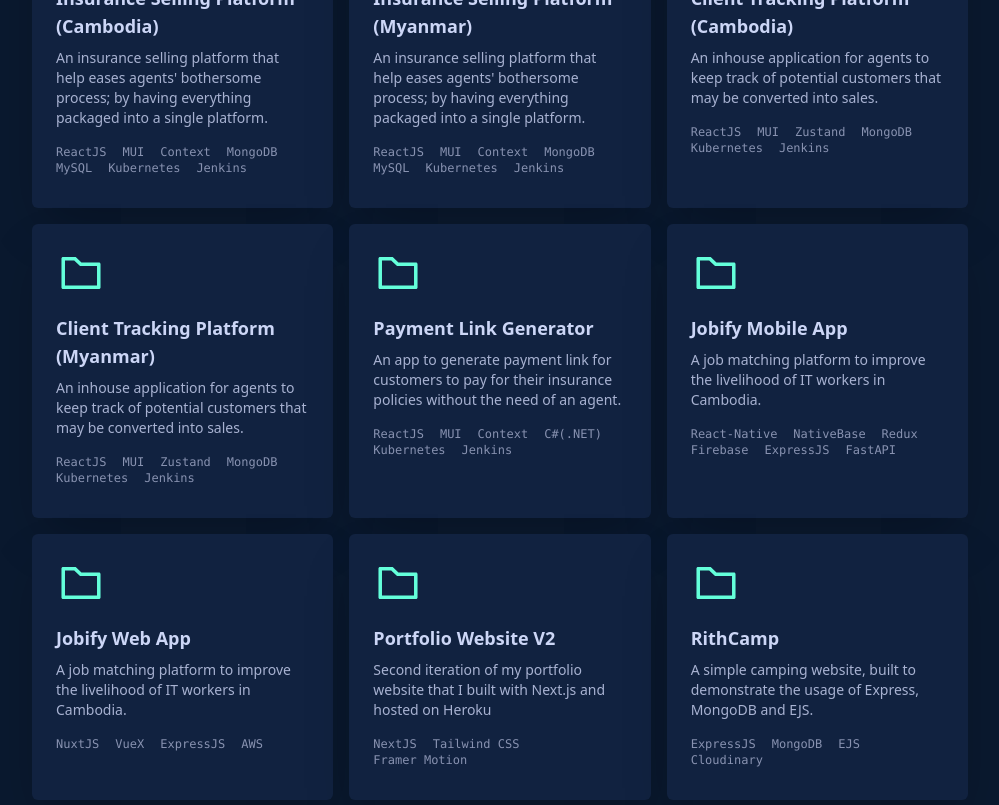
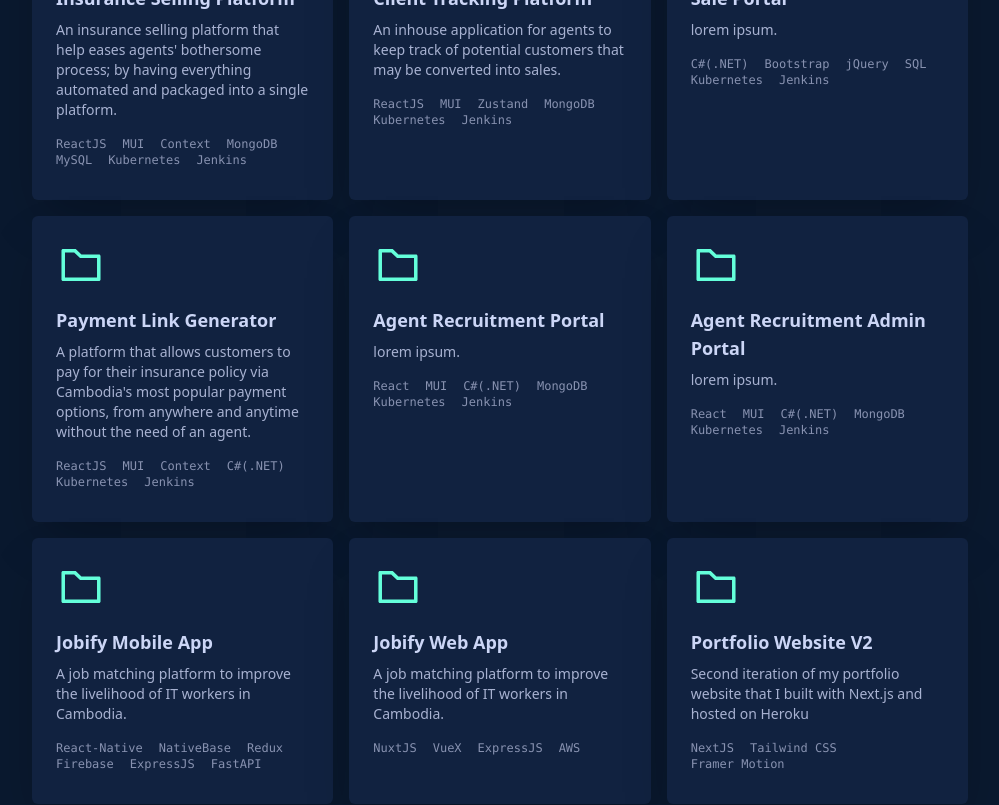
Before and after one commit to Enveed/seamsopagnarith-portfolio-v2, a Next.js app: page / in a window 1280 px wide. Shown: the part 3040-3845 px from the top of the page, without its empty margins (140-1139 px from the left). Built offline with nearby package versions, Linux system fonts and the light colour scheme.

Commit message:
fix - edit projects and descriptions within Project section

```diff
--- a/components/Project.jsx
+++ b/components/Project.jsx
@@ -32,12 +32,12 @@ export const Project = () => {
                     <AiOutlineFolder size={50} className="fill-[#64ffda]" />
                   </div>
                   <h3 className="text-[#ccd6f6] group-hover:text-[#64ffda] text-lg pb-2">
-                    Insurance Selling Platform (Cambodia)
+                    Insurance Selling Platform
                   </h3>
                   <p className="text-[#a8b2d1] pb-2">
                     An insurance selling platform that help eases agents&apos;
-                    bothersome process; by having everything packaged into a
-                    single platform.
+                    bothersome process; by having everything automated and
+                    packaged into a single platform.
                   </p>
                 </main>
                 <footer>
@@ -62,51 +62,14 @@ export const Project = () => {
             viewport={{ once: true }}
             className="flex group justify-between flex-col bg-[#112240] shadow-2xl p-6 rounded-md cursor-pointer group"
           >
-            <Link href="https://prueshop.prudential.com.kh/pmli/eposweb">
+            <Link href="https://prueshop.prudential.com.kh/pmli/lead">
               <a target="_blank">
                 <main>
                   <div className="pb-4">
                     <AiOutlineFolder size={50} className="fill-[#64ffda]" />
                   </div>
                   <h3 className="text-[#ccd6f6] group-hover:text-[#64ffda] text-lg pb-2">
-                    Insurance Selling Platform (Myanmar)
-                  </h3>
-                  <p className="text-[#a8b2d1] pb-2">
-                    An insurance selling platform that help eases agents&apos;
-                    bothersome process; by having everything packaged into a
-                    single platform.
-                  </p>
-                </main>
-                <footer>
-                  <ul className="flex flex-wrap gap-x-4 text-xs py-2 font-mono text-[#8892b0]">
-                    <li>ReactJS</li>
-                    <li>MUI</li>
-                    <li>Context</li>
-                    <li>MongoDB</li>
-                    <li>MySQL</li>
-                    <li>Kubernetes</li>
-                    <li>Jenkins</li>
-                  </ul>
-                </footer>
-              </a>
-            </Link>
-          </motion.div>
-
-          <motion.div
-            initial={{ y: 30, opacity: 0 }}
-            whileInView={{ y: 0, opacity: 1, transition: { delay: 1 } }}
-            whileHover={{ scale: 1.05 }}
-            viewport={{ once: true }}
-            className="flex group justify-between flex-col bg-[#112240] shadow-2xl p-6 rounded-md cursor-pointer group"
-          >
-            <Link href="https://prueshop.prudential.com.kh/lead">
-              <a target="_blank">
-                <main>
-                  <div className="pb-4">
-                    <AiOutlineFolder size={50} className="fill-[#64ffda]" />
-                  </div>
-                  <h3 className="text-[#ccd6f6] group-hover:text-[#64ffda] text-lg pb-2">
-                    Client Tracking Platform (Cambodia)
+                    Client Tracking Platform
                   </h3>
                   <p className="text-[#a8b2d1] pb-2">
                     An inhouse application for agents to keep track of potential
@@ -134,26 +97,23 @@ export const Project = () => {
             viewport={{ once: true }}
             className="flex group justify-between flex-col bg-[#112240] shadow-2xl p-6 rounded-md cursor-pointer group"
           >
-            <Link href="https://prueshop.prudential.com.kh/pmli/lead">
+            <Link href="https://prueshop.prudential.com.kh/sale-portal/">
               <a target="_blank">
                 <main>
                   <div className="pb-4">
                     <AiOutlineFolder size={50} className="fill-[#64ffda]" />
                   </div>
                   <h3 className="text-[#ccd6f6] group-hover:text-[#64ffda] text-lg pb-2">
-                    Client Tracking Platform (Myanmar)
+                    Sale Portal
                   </h3>
-                  <p className="text-[#a8b2d1] pb-2">
-                    An inhouse application for agents to keep track of potential
-                    customers that may be converted into sales.
-                  </p>
+                  <p className="text-[#a8b2d1] pb-2">lorem ipsum.</p>
                 </main>
                 <footer>
                   <ul className="flex flex-wrap gap-x-4 text-xs py-2 font-mono text-[#8892b0]">
-                    <li>ReactJS</li>
-                    <li>MUI</li>
-                    <li>Zustand</li>
-                    <li>MongoDB</li>
+                    <li>C#(.NET)</li>
+                    <li>Bootstrap</li>
+                    <li>jQuery</li>
+                    <li>SQL</li>
                     <li>Kubernetes</li>
                     <li>Jenkins</li>
                   </ul>
@@ -179,8 +139,9 @@ export const Project = () => {
                     Payment Link Generator
                   </h3>
                   <p className="text-[#a8b2d1] pb-2">
-                    An app to generate payment link for customers to pay for
-                    their insurance policies without the need of an agent.
+                    A platform that allows customers to pay for their insurance
+                    policy via Cambodia&apos;s most popular payment options,
+                    from anywhere and anytime without the need of an agent.
                   </p>
                 </main>
                 <footer>
@@ -189,6 +150,70 @@ export const Project = () => {
                     <li>MUI</li>
                     <li>Context</li>
                     <li>C#(.NET)</li>
+                    <li>Kubernetes</li>
+                    <li>Jenkins</li>
+                  </ul>
+                </footer>
+              </a>
+            </Link>
+          </motion.div>
+
+          <motion.div
+            initial={{ y: 30, opacity: 0 }}
+            whileInView={{ y: 0, opacity: 1, transition: { delay: 1 } }}
+            whileHover={{ scale: 1.05 }}
+            viewport={{ once: true }}
+            className="flex group justify-between flex-col bg-[#112240] shadow-2xl p-6 rounded-md cursor-pointer group"
+          >
+            <Link href="https://prueshop.prudential.com.kh/sale-portal/">
+              <a target="_blank">
+                <main>
+                  <div className="pb-4">
+                    <AiOutlineFolder size={50} className="fill-[#64ffda]" />
+                  </div>
+                  <h3 className="text-[#ccd6f6] group-hover:text-[#64ffda] text-lg pb-2">
+                    Agent Recruitment Portal
+                  </h3>
+                  <p className="text-[#a8b2d1] pb-2">lorem ipsum.</p>
+                </main>
+                <footer>
+                  <ul className="flex flex-wrap gap-x-4 text-xs py-2 font-mono text-[#8892b0]">
+                    <li>React</li>
+                    <li>MUI</li>
+                    <li>C#(.NET)</li>
+                    <li>MongoDB</li>
+                    <li>Kubernetes</li>
+                    <li>Jenkins</li>
+                  </ul>
+                </footer>
+              </a>
+            </Link>
+          </motion.div>
+
+          <motion.div
+            initial={{ y: 30, opacity: 0 }}
+            whileInView={{ y: 0, opacity: 1, transition: { delay: 1 } }}
+            whileHover={{ scale: 1.05 }}
+            viewport={{ once: true }}
+            className="flex group justify-between flex-col bg-[#112240] shadow-2xl p-6 rounded-md cursor-pointer group"
+          >
+            <Link href="https://prueshop.prudential.com.kh/sale-portal/">
+              <a target="_blank">
+                <main>
+                  <div className="pb-4">
+                    <AiOutlineFolder size={50} className="fill-[#64ffda]" />
+                  </div>
+                  <h3 className="text-[#ccd6f6] group-hover:text-[#64ffda] text-lg pb-2">
+                    Agent Recruitment Admin Portal
+                  </h3>
+                  <p className="text-[#a8b2d1] pb-2">lorem ipsum.</p>
+                </main>
+                <footer>
+                  <ul className="flex flex-wrap gap-x-4 text-xs py-2 font-mono text-[#8892b0]">
+                    <li>React</li>
+                    <li>MUI</li>
+                    <li>C#(.NET)</li>
+                    <li>MongoDB</li>
                     <li>Kubernetes</li>
                     <li>Jenkins</li>
                   </ul>
@@ -298,39 +323,6 @@ export const Project = () => {
               </a>
             </Link>
           </motion.div>
-
-          <motion.div
-            initial={{ y: 30, opacity: 0 }}
-            whileInView={{ y: 0, opacity: 1, transition: { delay: 1 } }}
-            whileHover={{ scale: 1.05 }}
-            viewport={{ once: true }}
-            className="flex group justify-between flex-col bg-[#112240] shadow-2xl p-6 rounded-md cursor-pointer group"
-          >
-            <Link href="https://enveed-camp.onrender.com">
-              <a target="_blank">
-                <main>
-                  <div className="pb-4">
-                    <AiOutlineFolder size={50} className="fill-[#64ffda]" />
-                  </div>
-                  <h3 className="text-[#ccd6f6] group-hover:text-[#64ffda] text-lg pb-2">
-                    RithCamp
-                  </h3>
-                  <p className="text-[#a8b2d1] pb-2">
-                    A simple camping website, built to demonstrate the usage of
-                    Express, MongoDB and EJS.
-                  </p>
-                </main>
-                <footer>
-                  <ul className="flex flex-wrap gap-x-4 text-xs py-2 font-mono text-[#8892b0]">
-                    <li>ExpressJS</li>
-                    <li>MongoDB</li>
-                    <li>EJS</li>
-                    <li>Cloudinary</li>
-                  </ul>
-                </footer>
-              </a>
-            </Link>
-          </motion.div>
         </div>
       </div>
     </div>
```
